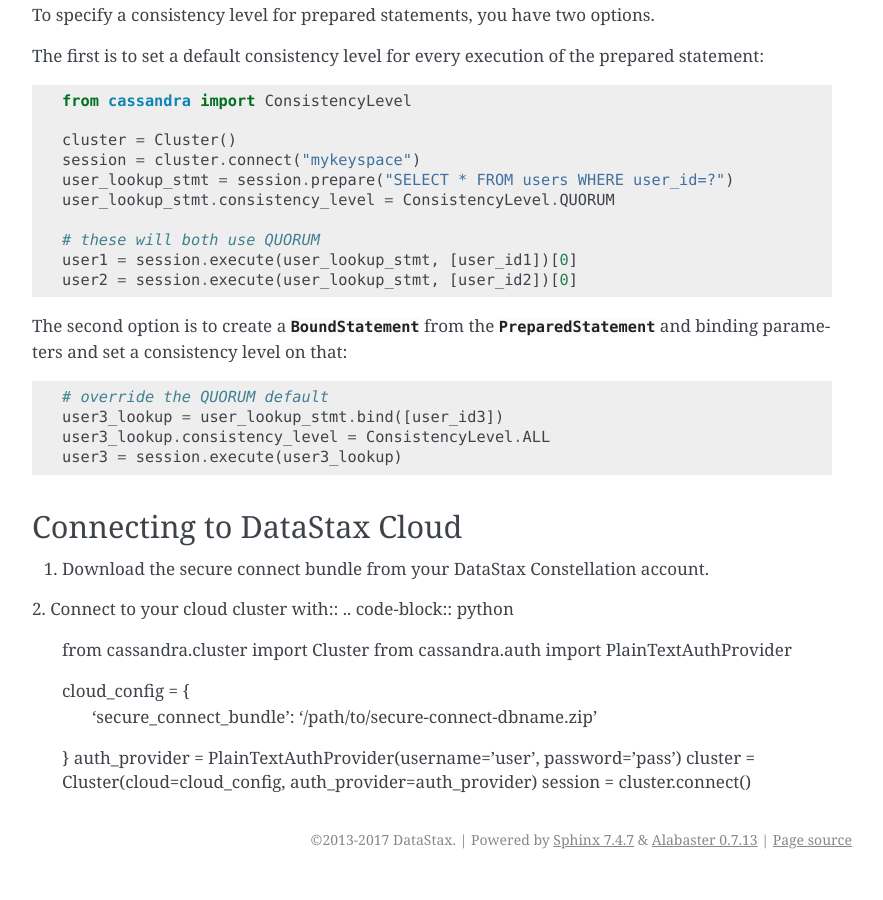
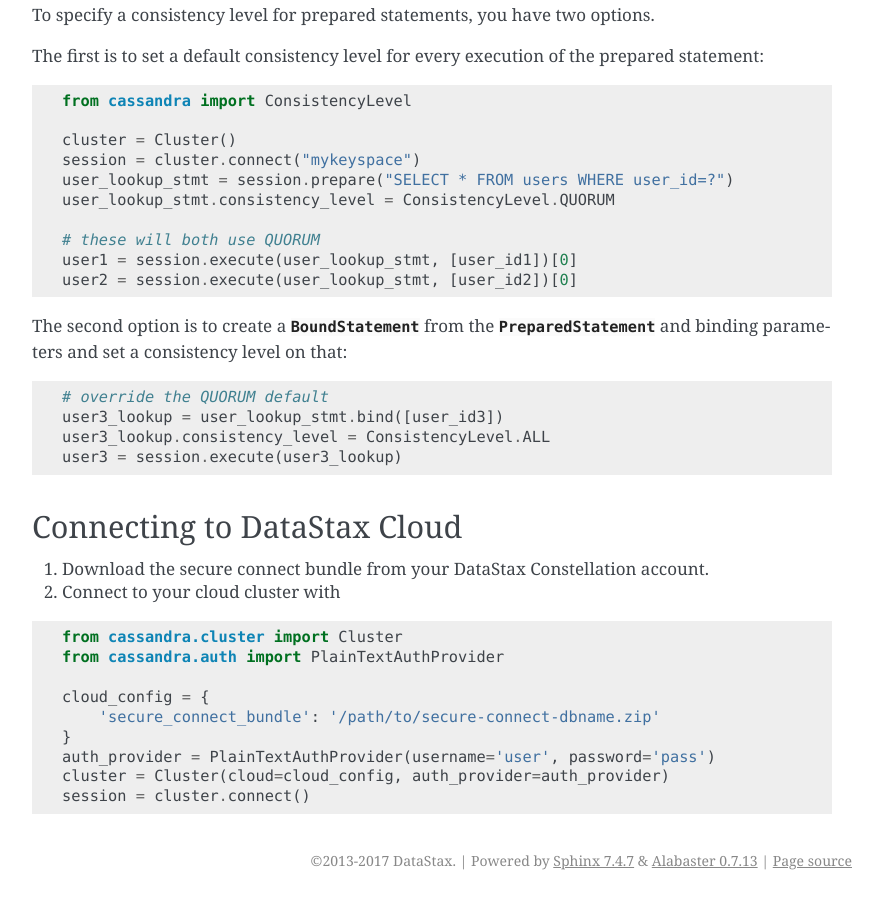
Before and after one commit to datastax/python-driver, a Sphinx documentation site: the page built from docs/getting_started.rst, in a window 1280 px wide and 900 px high, scrolled down 6750 px. Shown: the whole window, without its empty margins (258-1141 px from the left). Built offline with Sphinx 7.4.7, drawn with Linux system fonts in a browser that asks for light colours; pages that are not in the unit, such as notebooks, are missing from menus; the version number could not be read and is left out; before the commit the page ends 7629 px from its top, so only the background shows below that.

Commit message:
Fix cloud formatting in getting started doc again

```diff
--- a/docs/getting_started.rst
+++ b/docs/getting_started.rst
@@ -407,7 +407,8 @@
 Connecting to DataStax Cloud
 ----------------------------
 1. Download the secure connect bundle from your DataStax Constellation account.
-2. Connect to your cloud cluster with::
+2. Connect to your cloud cluster with
+
 .. code-block:: python
 
     from cassandra.cluster import Cluster
```
